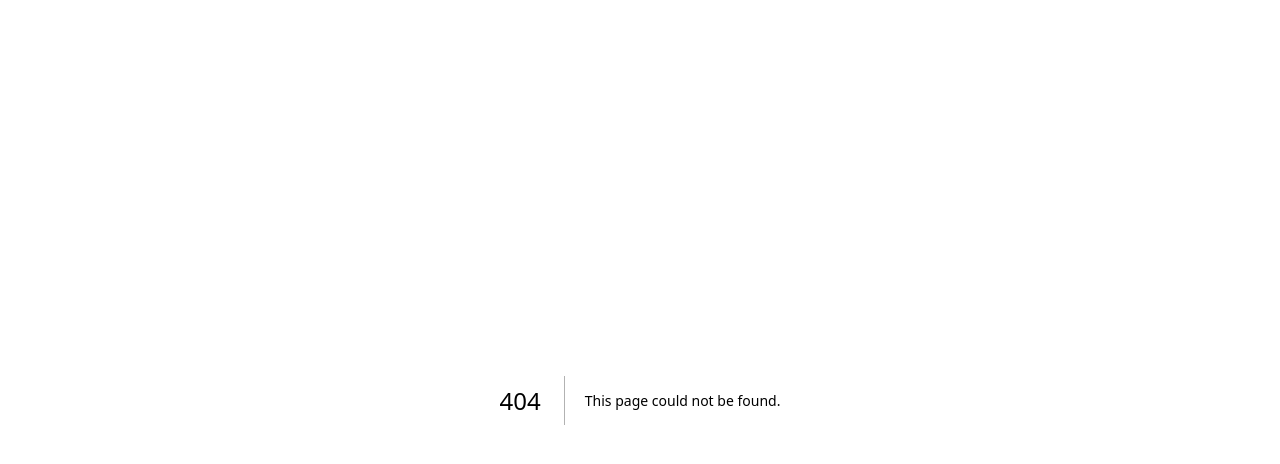
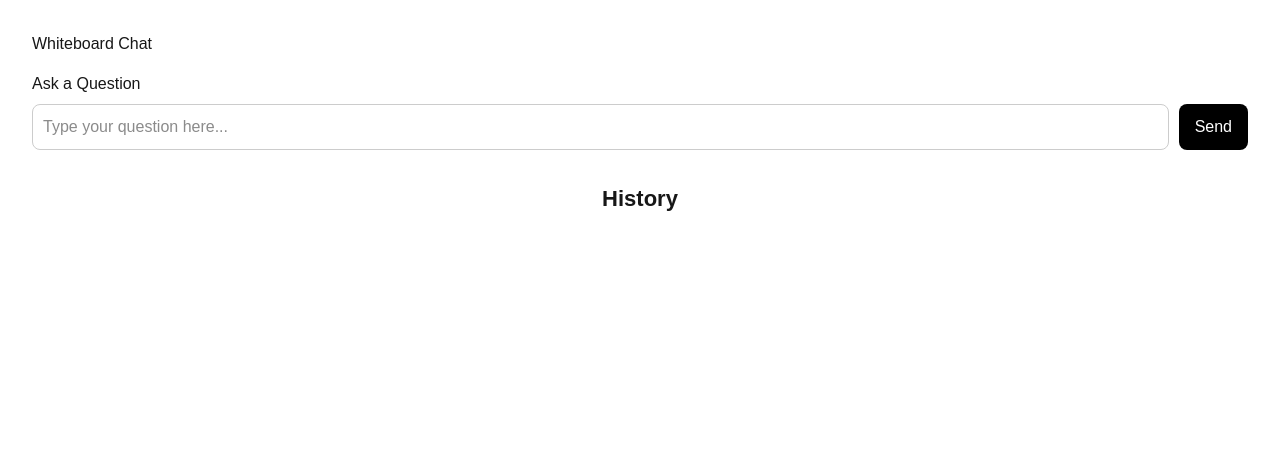
Before and after one commit to thomas-naouchi/whiteboard, a Next.js app: page /chat in a window 1280 px wide. Before the commit this address had no page. Shown: the top 464 px of the page. Built offline with nearby package versions, Linux system fonts and the light colour scheme.

Commit message:
Implement ChatBar component with validation

```diff
--- /dev/null
+++ b/app/chat/page.tsx
@@ -0,0 +1,98 @@
+"use client";
+
+import { useState } from "react";
+import ChatBar from "../components/ChatBar";
+
+//we are inside app/chat/page.tsx so we go up one level and into components
+export default function ChatPage() {
+  //stores all messages sent by the user
+  const [messages, setMessages] = useState<string[]>([]);
+
+  //called when ChatBar sends a new message
+  function handleNewMessage(message: string)
+
+  {//add the new message to the existing messages array
+
+    setMessages((prev) => [...prev, message]);
+  }
+
+  //clearshistory
+  function handleClearHistory() {
+    setMessages([]);
+  }
+
+  return (
+    //main container for the chat page
+    <div style={{ padding: "2rem", fontFamily: "Arial, sans-serif" }}>
+
+      <h1>Whiteboard Chat</h1>
+
+
+      <ChatBar onSendMessage={handleNewMessage} />
+
+      <h3
+        style={{
+          marginTop: "2rem",
+          textAlign: "center",
+          fontSize: "22px",
+          fontWeight: "bold",
+        }}
+      > History
+      </h3>
+
+      {messages.length > 0 && (
+        <>
+
+          <button
+          //button to clear all chat history
+            onClick={handleClearHistory}
+            style={{
+              marginTop: "1rem",
+              backgroundColor: "#a6a6a6",
+              color: "white",
+              border: "none",
+              padding: "8px 14px",
+              borderRadius: "6px",
+              cursor: "pointer",
+            }}
+          >
+            Clear Chat
+          </button>
+
+
+          <div
+          //chat history container
+            style={{
+              marginTop: "2rem",
+              display: "flex",
+              flexDirection: "column",
+              gap: "10px",
+              backgroundColor: "#111",
+              padding: "20px",
+              borderRadius: "10px",
+            }}
+          >
+
+            {messages.map((msg, index) => (
+              <div
+              //loop through messages and render each as a chat bubble
+                key={index}
+                style={{
+                  alignSelf: "flex-start", //align messages to the left
+                  backgroundColor: "black", //bubble background color
+                  color: "white", //text color
+                  padding: "10px 14px",
+                  borderRadius: "15px",
+                  maxWidth: "70%",
+                  wordBreak: "break-word",
+                }}
+              >
+                {msg}
+              </div>
+            ))}
+          </div>
+        </>
+      )}
+    </div>
+  );
+}
--- /dev/null
+++ b/app/components/ChatBar.tsx
@@ -0,0 +1,94 @@
+"use client";
+
+import { useState, type KeyboardEvent } from "react";
+
+interface ChatBarProps {
+  onSendMessage: (message: string) => void;
+
+}
+
+export default function ChatBar({ onSendMessage }: ChatBarProps) {
+  //message what the user is typing in the input
+  const [message, setMessage] = useState("");
+  const [error, setError] = useState<string | null>(null);
+
+  function handleSend() {
+    //Remove spaces from the beginning/end so "  " becomes empty
+    const trimmed = message.trim();
+
+    //prevent sending empty message
+    if (!trimmed) {
+      setError("Please type a question before sending.");
+      return; //it stops here and do not send
+    }
+
+    //prevent sending very long messages
+    if (trimmed.length > 500) {
+      setError("Message too long (max 500 characters).");
+      return; //it stop here do not  send
+    }
+
+    //if validation passes
+    setError(null);
+    onSendMessage(trimmed);
+    setMessage(""); //clear the input box after sending
+  }
+
+  function handleKeyDown(e: KeyboardEvent<HTMLInputElement>) {
+    //if the user presses Enter we send the message
+    if (e.key === "Enter") {
+      e.preventDefault(); //prevents default behavior example form submit/newline
+      handleSend();
+    }
+  }
+
+  return (
+    //container for the whole chat input area
+    <div style={{ marginTop: "1rem" }}>
+      <h2>Ask a Question</h2>
+
+
+      <div style={{ display: "flex", gap: "10px", marginTop: "0.5rem" }}>
+
+        <input
+          type="text"
+          value={message}//controlled input it is value always comes from state
+          onChange={(e) => setMessage(e.target.value)}//update state whenever user types
+          onKeyDown={handleKeyDown}
+
+
+          placeholder="Type your question here..."
+          style={{
+            flex: 1,
+            padding: "10px",
+            borderRadius: "8px",
+            border: "1px solid #ccc",
+            outline: "none",
+          }}
+        />
+
+        <button
+          onClick={handleSend}//when clicked it sends the current input message
+
+          style={{
+            backgroundColor: "black",
+            color: "white",
+            border: "none",
+            padding: "10px 16px",
+            borderRadius: "8px",
+            cursor: "pointer",
+          }}
+        >
+          Send
+        </button>
+      </div>
+
+      {error && (
+        <p style={{ color: "white", marginTop: "0.5rem" }}>
+          {error}
+
+        </p>
+      )}
+    </div>
+  );
+}
```
